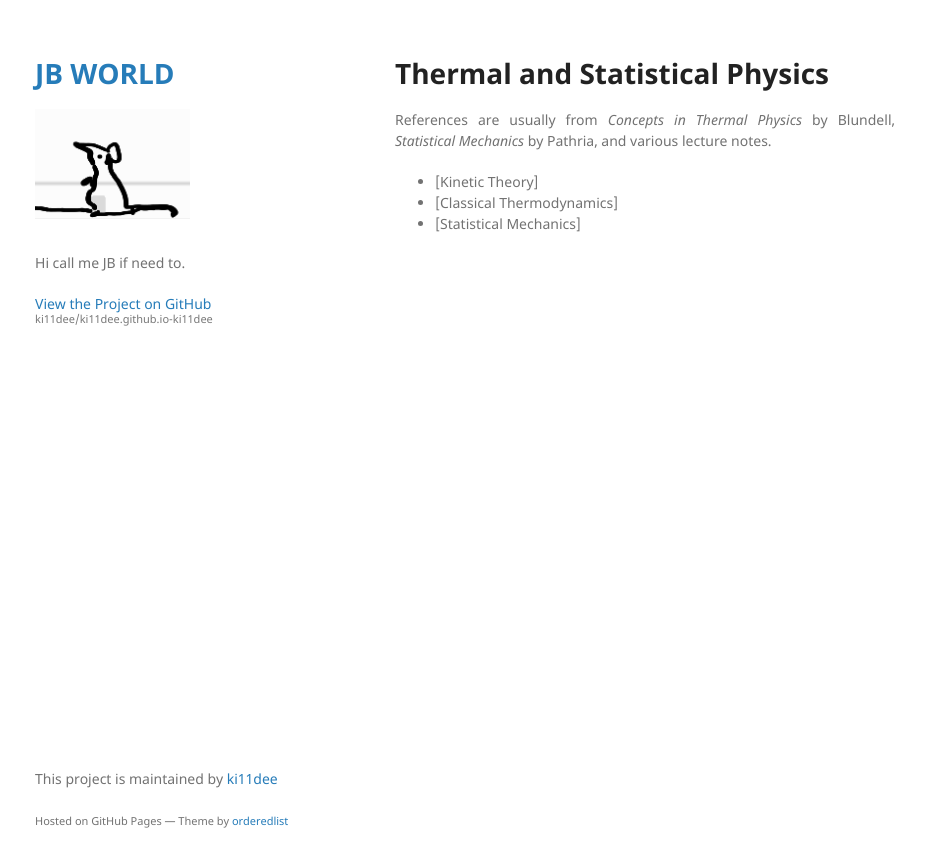
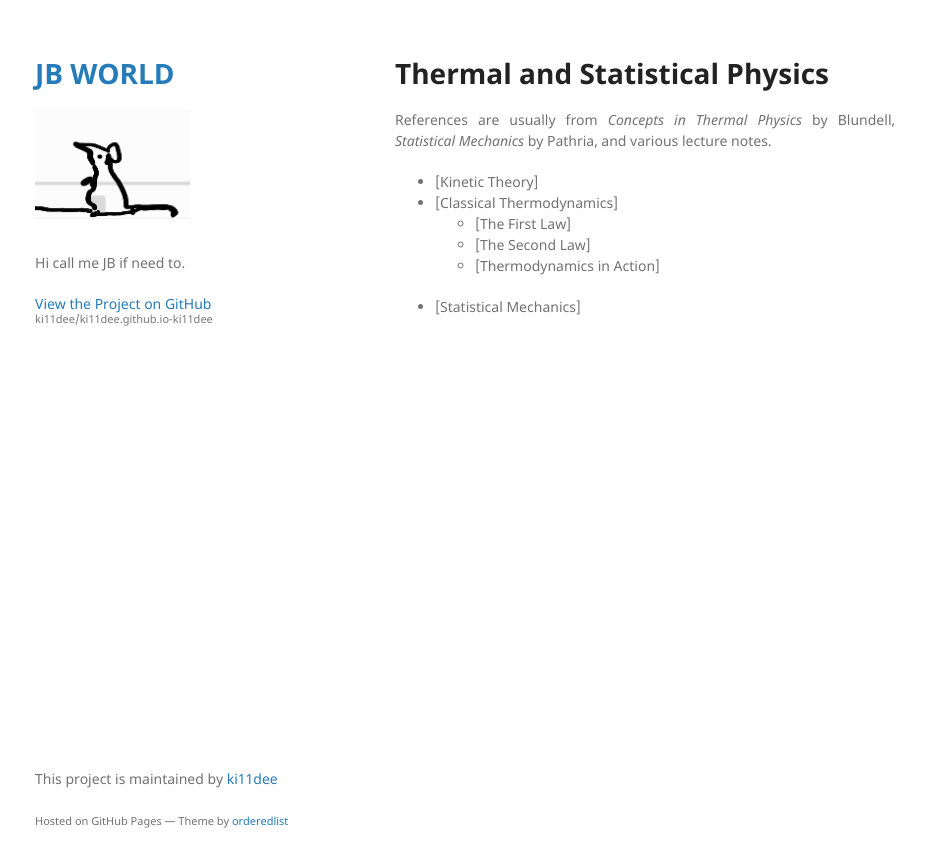
Before and after one commit to ki11dee/ki11dee.github.io-ki11dee, a Jekyll site: the page built from Phys/TSP/TSP_content.md, in a window 1280 px wide. Shown: the top 867 px of the page, without its empty margins (175-1100 px from the left). Built offline with Jekyll 4.4.1, drawn with Linux system fonts in a browser that asks for light colours; our own code applies the rules of GitHub Pages for plain Markdown files.

Commit message:
Add texts

```diff
--- a/Phys/TSP/TSP_content.md
+++ b/Phys/TSP/TSP_content.md
@@ -4,4 +4,7 @@ References are usually from *Concepts in Thermal Physics* by Blundell, *Statisti
 
 - [Kinetic Theory]
 - [Classical Thermodynamics]
+    - [The First Law]
+    - [The Second Law]
+    - [Thermodynamics in Action]
 - [Statistical Mechanics]
```
Also changed, not shown: BP/BP_content.md (+3 -1 lines), index.md (+1 -1 lines).
